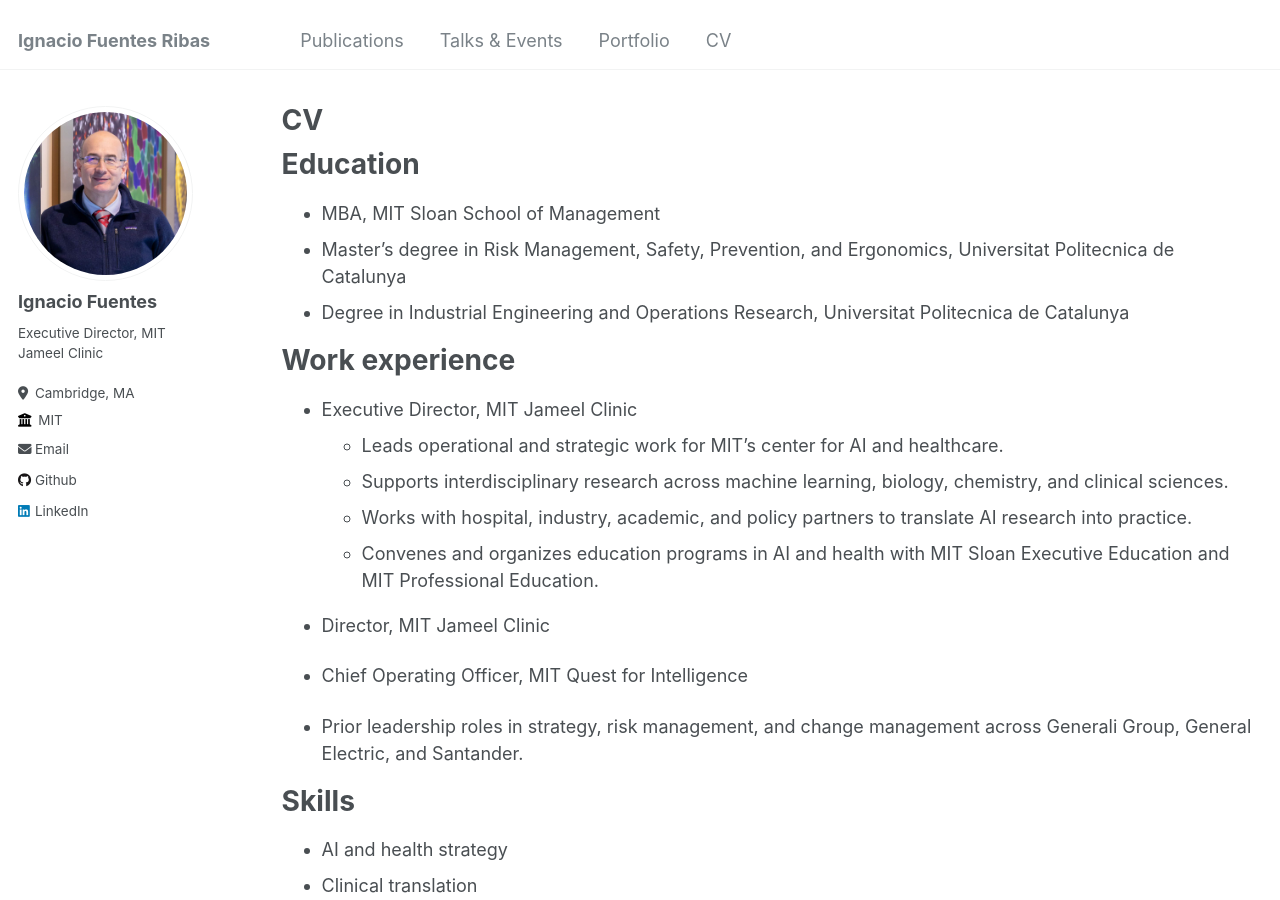
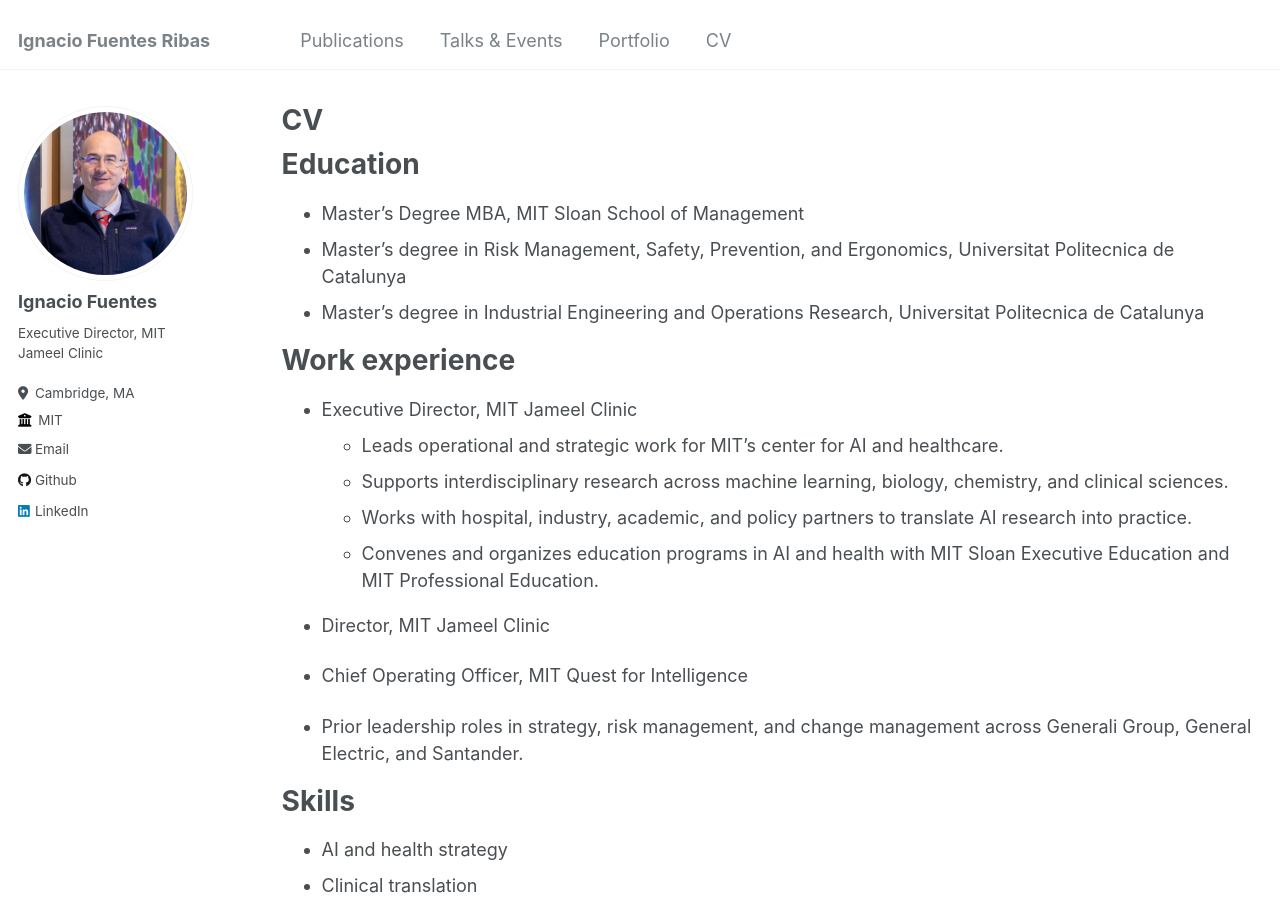
Before and after one commit to ifuentes3/ifuentes3.github.io, a Jekyll site: the page built from _pages/cv.md, in a window 1280 px wide and 900 px high. Built offline with Jekyll 4.4.1, drawn with Linux system fonts in a browser that asks for light colours.

Commit message:
Update CV education degrees

```diff
--- a/_pages/cv.md
+++ b/_pages/cv.md
@@ -11,9 +11,9 @@ redirect_from:
 
 Education
 ======
-* MBA, MIT Sloan School of Management
+* Master's Degree MBA, MIT Sloan School of Management
 * Master's degree in Risk Management, Safety, Prevention, and Ergonomics, Universitat Politecnica de Catalunya
-* Degree in Industrial Engineering and Operations Research, Universitat Politecnica de Catalunya
+* Master's degree in Industrial Engineering and Operations Research, Universitat Politecnica de Catalunya
 
 Work experience
 ======
```
